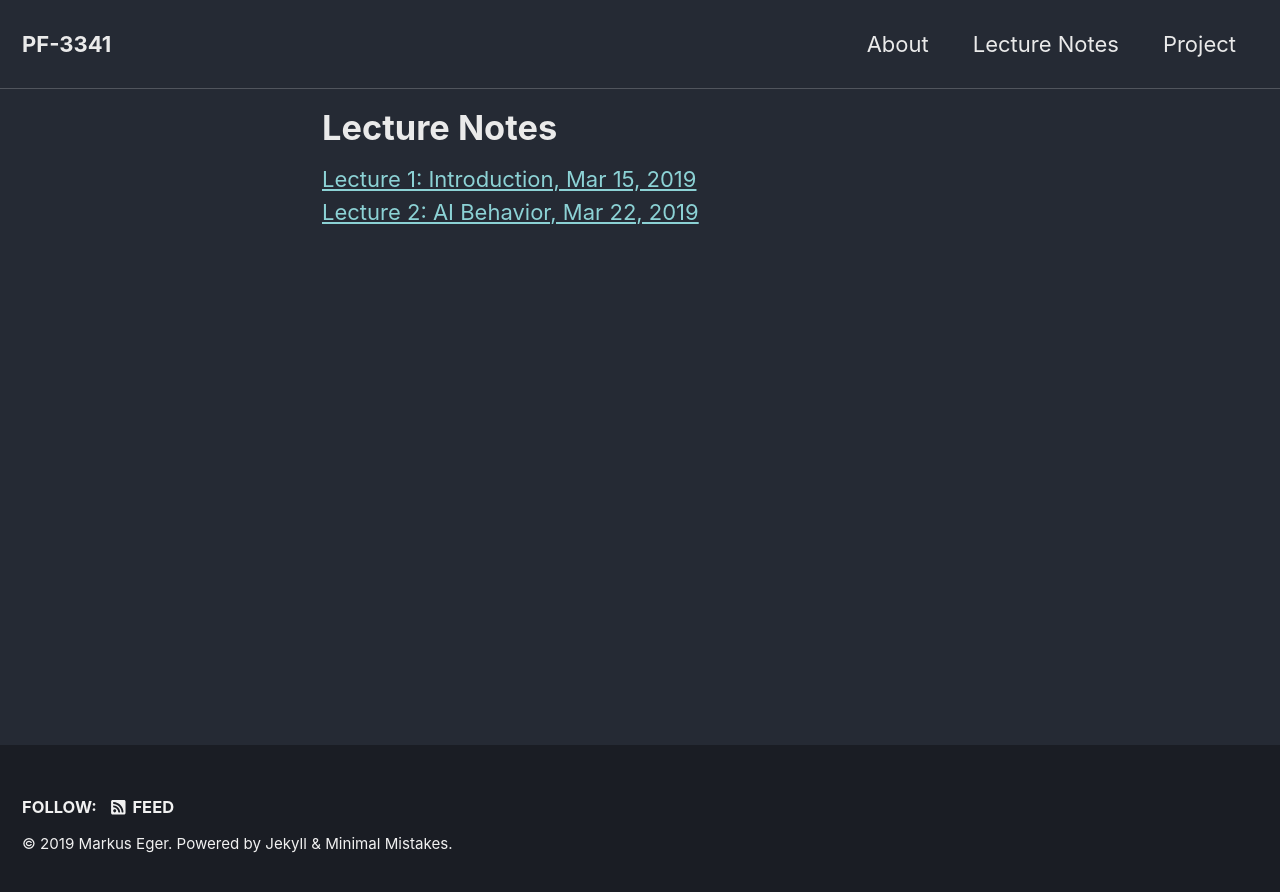
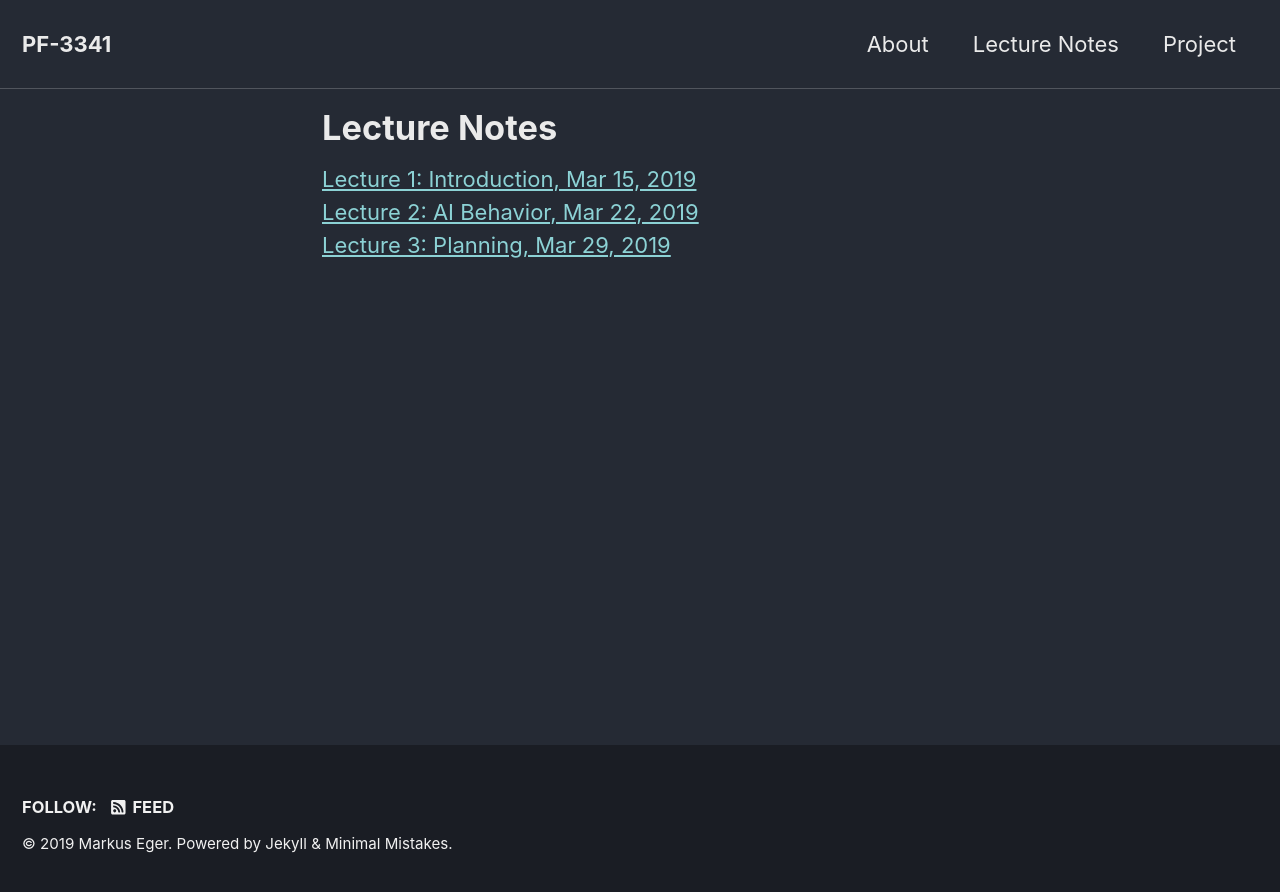
Before and after one commit to yawgmoth/PF-3341, a Jekyll site: the page built from _pages/slides.html, in a window 1280 px wide. Shown: the top 892 px of the page. Built offline with Jekyll 4.4.1, drawn with Linux system fonts in a browser that asks for light colours; cached includes are drawn as plain includes; nearby versions of some CDN libraries.

Commit message:
add link to planning slides

```diff
--- a/_pages/slides.html
+++ b/_pages/slides.html
@@ -10,8 +10,8 @@ categories: [frontpage]
 
 <a href="lecture1.html">Lecture 1: Introduction, Mar 15, 2019</a><br/>
 <a href="lecture2.html">Lecture 2: AI Behavior, Mar 22, 2019</a><br/>
-<!--<a href="lecture3.html">Lecture 3: Game Design, Jan 9, 2019</a><br/>
-<a href="lecture4.html">Lecture 4: Game Design Document, Jan 10, 2019</a><br/>
+<a href="lecture3.html">Lecture 3: Planning, Mar 29, 2019</a><br/>
+<!--<a href="lecture4.html">Lecture 4: Game Design Document, Jan 10, 2019</a><br/>
 <a href="lecture5.html">Lecture 5: Development Process, Jan 14, 2019</a><br/>
 <a href="lecture6.html">Lecture 6: Gameplay, Jan 15, 2019</a><br/>
 <a href="lecture7.html">Lecture 7: World Building, Jan 16, 2019</a><br/>
```
